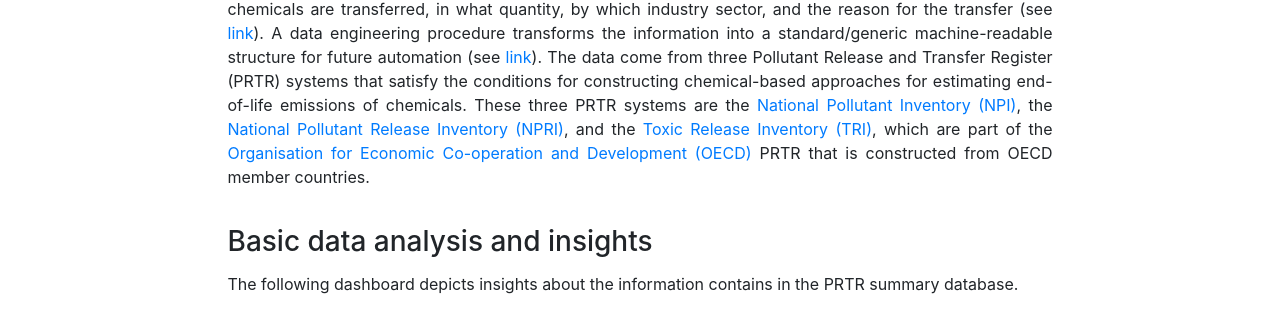
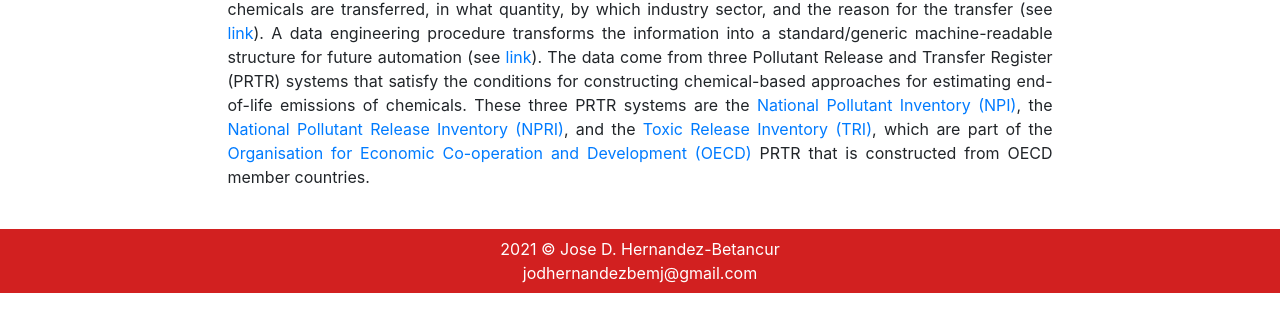
Before and after one commit to jodhernandezbe/PRTR_transfers_FastAPI, a FastAPI app: page /about/ in a window 1280 px wide. Shown: the part 623-932 px from the top of the page. Run offline with FastAPI, Linux system fonts and the light colour scheme; some libraries are stand-ins or nearby versions.

Commit message:
Update about.html

```diff
--- a/templates/about.html
+++ b/templates/about.html
@@ -15,16 +15,6 @@
             </p>
         </div>
     </div>
-    <div class="row justify-content-center">
-        <div class="col-12 col-sm-12 col-md-11 col-lg-9">
-            <h3>Basic data analysis and insights</h3>
-            <p style="text-align: justify; text-justify: inter-word;">
-            The following dashboard depicts insights about the information contains in the PRTR summary database.
-            </p>
-            <iframe width="100%" height=450px src="https://datastudio.google.com/embed/reporting/058062b7-7e99-4617-8b86-0b440fa99107/page/hKkUC" frameborder="0" style="border:0" allowfullscreen>
-            </iframe>
-        </div>
-    </div>
 </div>
 
 {% endblock %}
```
